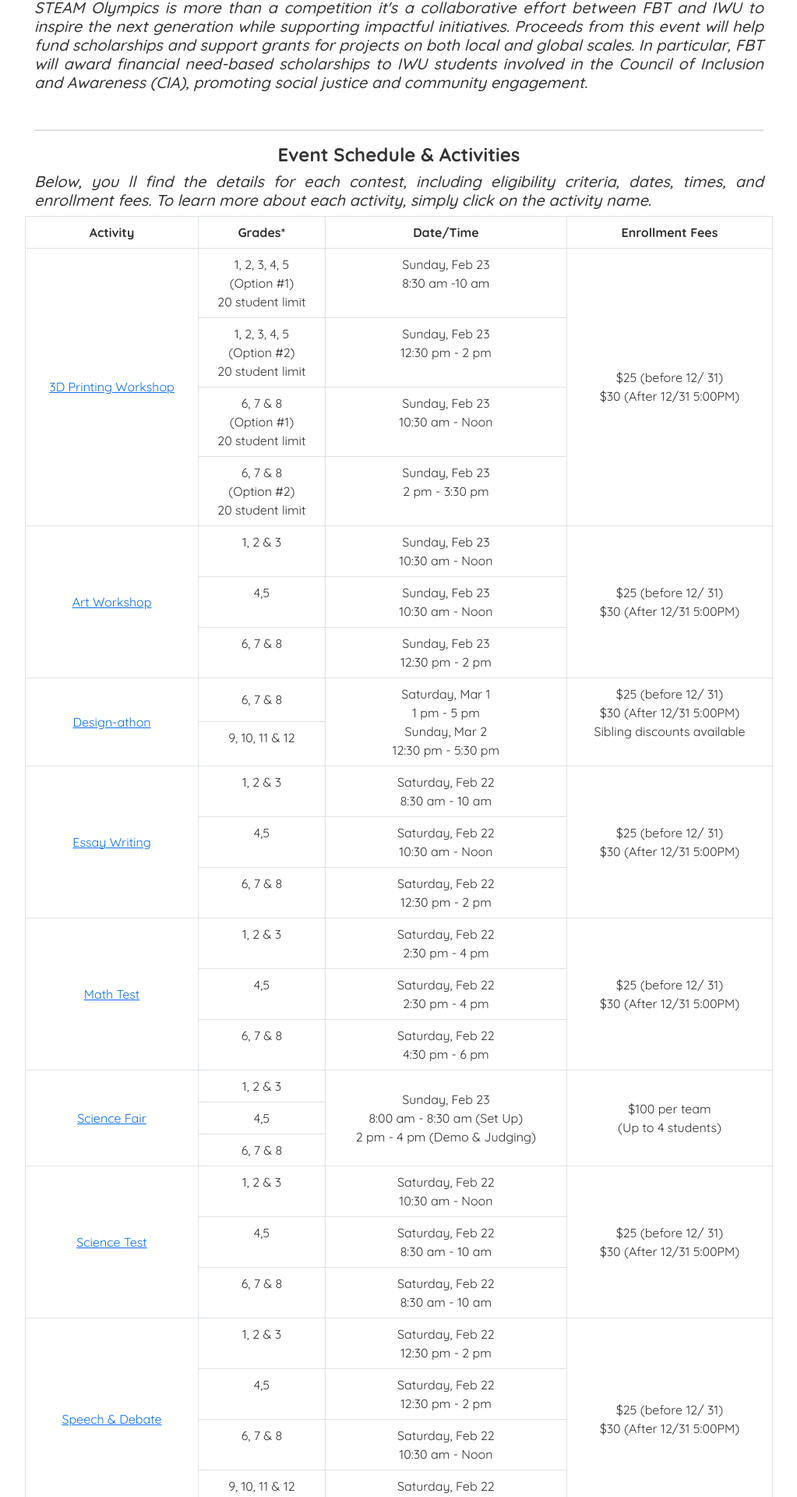
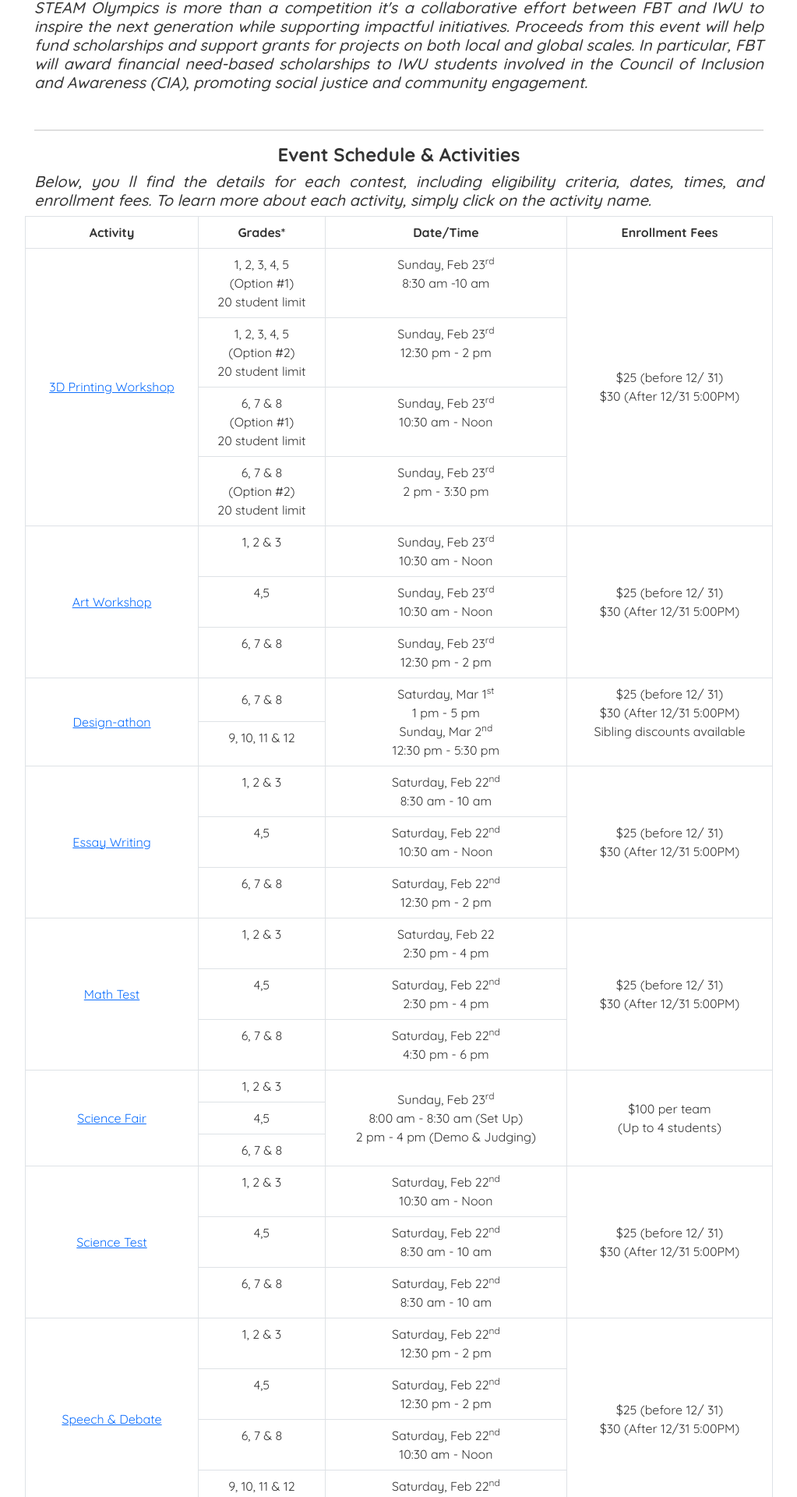
Before and after one commit to RahulVarunGit/mcia-react, a React (Create React App) app: page /steam in a window 1280 px wide. Shown: the part 876-2796 px from the top of the page at 78% size, without its empty margins (128-1151 px from the left). Built offline with nearby package versions, Linux system fonts and the light colour scheme.

Commit message:
date change for design-athon

```diff
--- a/src/javascript/STEAM/Designathon.js
+++ b/src/javascript/STEAM/Designathon.js
@@ -55,9 +55,9 @@ const STEAM2024 = () => {
         <div className="col-sm">
 
           <ul>
-            <li ><b>Day 1 (Saturday, Feb 15 1 - 5 pm): Interactive Learning Sessions</b><br />
+            <li ><b>Day 1 (Saturday, March 1<sup>st</sup> 1 - 5 pm): Interactive Learning Sessions</b><br />
               Students will kick off with short learning sessions on cutting-edge topics led by STEAM professionals. Participants can choose from topics like <b>AI Basics, Computer Vision, Machine Learning, Natural Language Processing (NLP),</b> and <b>AI in Gaming</b>. These sessions will be tailored for middle and high school students with minimal prior experience, ensuring a foundation of hands-on learning and exploration.</li>
-            <li ><b>Day 2 (Sunday, Feb 16 12:30-5:30 pm): Team-Based Design Challenge and Competition</b><br />
+            <li ><b>Day 2 (Sunday, March 2<sup>nd</sup> 12:30-5:30 pm): Team-Based Design Challenge and Competition</b><br />
               Teams of 3-4 students will work on a STEAM-related project for 2-3 hours, supported by mentors. Guided by their selected prompt or thought starter, teams will tackle a unique challenge, applying concepts from their learning sessions. Each team will be mentored by a speaker or industry expert, ensuring a supportive and enriching experience.
               At the end of the day, teams will pitch their projects to a panel of judges in a <b>5-10 minute presentation</b>, "Shark Tank" style. Judges will evaluate creativity, technical skill, and overall impact, with prizes awarded to winning teams.</li>
           </ul>
--- a/src/javascript/steam.js
+++ b/src/javascript/steam.js
@@ -5,7 +5,6 @@ import STEAMnav from '.././STEAM-Nav';
 const steam = () => {
 
   return (
-
 
 
 
@@ -32,11 +31,11 @@ const steam = () => {
       </div>
 
       <div>
-        <h5 className="justify c737373"><a href="/"><b>For A Better Tomorrow (FBT)</b></a> and <a href="https://www.iwu.edu/"><b>Illinois Wesleyan University (IWU)</b></a> <b>Proudly Present the 2nd Annual STEAM Olympics!. </b></h5>
+        <h5 className="justify c737373"><a href="/"><b>For A Better Tomorrow (FBT)</b></a> and <a href="https://www.iwu.edu/"><b>Illinois Wesleyan University (IWU)</b></a> <b>Proudly Present the 2<sup>nd</sup> Annual STEAM Olympics!. </b></h5>
       </div>
 
       <div>
-        <h5 className="justify c737373">We're excited to welcome students in grades 1 through 12 for an inspiring four-day event focused on exploring the worlds of Science, Technology, Engineering, Arts, and Mathematics (STEAM)! Mark your calendars for <b>February 22, 23 and March 1, 2 2025.</b></h5>
+        <h5 className="justify c737373">We're excited to welcome students in grades 1 through 12 for an inspiring four-day event focused on exploring the worlds of Science, Technology, Engineering, Arts, and Mathematics (STEAM)! Mark your calendars for <b>February 22<sup>nd</sup>, 23<sup>rd</sup> and March 1<sup>st</sup>, 2<sup>nd</sup> 2025.</b></h5>
       </div>
 
       <div>
@@ -91,7 +90,7 @@ const steam = () => {
               <td className="center-align">1, 2, 3, 4, 5<br />
                 (Option #1)<br />
                 20 student limit</td>
-              <td className="center-align">Sunday, Feb 23<br />
+              <td className="center-align">Sunday, Feb 23<sup>rd</sup><br />
                 8:30 am -10 am</td>
               <td rowspan="4" className="center-align align-middle">$25 (before 12/ 31)<br />
                 $30 (After 12/31 5:00PM)</td>
@@ -101,7 +100,7 @@ const steam = () => {
               <td className="center-align">1, 2, 3, 4, 5<br />
                 (Option #2)<br />
                 20 student limit</td>
-              <td className="center-align">Sunday, Feb 23<br />
+              <td className="center-align">Sunday, Feb 23<sup>rd</sup><br />
                 12:30 pm - 2 pm</td>
             </tr>
 
@@ -109,7 +108,7 @@ const steam = () => {
               <td className="center-align">6, 7 & 8<br />
                 (Option #1)<br />
                 20 student limit</td>
-              <td className="center-align">Sunday, Feb 23<br />
+              <td className="center-align">Sunday, Feb 23<sup>rd</sup><br />
                 10:30 am - Noon</td>
             </tr>
 
@@ -117,14 +116,14 @@ const steam = () => {
               <td className="center-align">6, 7 & 8<br />
                 (Option #2)<br />
                 20 student limit</td>
-              <td className="center-align">Sunday, Feb 23<br />
+              <td className="center-align">Sunday, Feb 23<sup>rd</sup><br />
                 2 pm - 3:30 pm</td>
             </tr>
 
             <tr>
               <td rowspan="3" className="center-align align-middle"><a href="/steam/artWorkshop">Art Workshop</a></td>
               <td className="center-align">1, 2 & 3</td>
-              <td className="center-align">Sunday, Feb 23 <br />
+              <td className="center-align">Sunday, Feb 23<sup>rd</sup> <br />
                 10:30 am - Noon</td>
               <td rowspan="3" className="center-align align-middle">$25 (before 12/ 31)<br />
                 $30 (After 12/31 5:00PM)</td>
@@ -132,22 +131,22 @@ const steam = () => {
 
             <tr>
               <td className="center-align">4,5</td>
-              <td className="center-align">Sunday, Feb 23<br />
+              <td className="center-align">Sunday, Feb 23<sup>rd</sup><br />
                 10:30 am - Noon</td>
             </tr>
 
             <tr>
               <td className="center-align">6, 7 & 8</td>
-              <td className="center-align">Sunday, Feb 23<br />
+              <td className="center-align">Sunday, Feb 23<sup>rd</sup><br />
                 12:30 pm - 2 pm</td>
             </tr>
 
             <tr>
               <td rowspan="2" className="center-align align-middle"><a href="/steam/designathon">Design-athon</a></td>
               <td className="center-align align-middle">6, 7 & 8</td>
-              <td rowspan="2" className="center-align align-middle">Saturday, Mar 1<br />
+              <td rowspan="2" className="center-align align-middle">Saturday, Mar 1<sup>st</sup><br />
                 1 pm - 5 pm<br />
-                Sunday, Mar 2<br />
+                Sunday, Mar 2<sup>nd</sup><br />
                 12:30 pm - 5:30 pm</td>
               <td rowspan="2" className="center-align">$25 (before 12/ 31)<br />
                 $30 (After 12/31 5:00PM)<br />
@@ -163,7 +162,7 @@ const steam = () => {
             <tr>
               <td rowspan="3" className="center-align align-middle"><a href="/steam/essayWriting">Essay Writing</a></td>
               <td className="center-align">1, 2 & 3</td>
-              <td className="center-align">Saturday, Feb 22<br />
+              <td className="center-align">Saturday, Feb 22<sup>nd</sup><br />
                 8:30 am - 10 am</td>
               <td rowspan="3" className="center-align align-middle">$25 (before 12/ 31)<br />
                 $30 (After 12/31 5:00PM)</td>
@@ -171,13 +170,13 @@ const steam = () => {
 
             <tr>
               <td className="center-align">4,5</td>
-              <td className="center-align">Saturday, Feb 22<br />
+              <td className="center-align">Saturday, Feb 22<sup>nd</sup><br />
                 10:30 am - Noon</td>
             </tr>
 
             <tr>
               <td className="center-align">6, 7 & 8</td>
-              <td className="center-align">Saturday, Feb 22<br />
+              <td className="center-align">Saturday, Feb 22<sup>nd</sup><br />
                 12:30 pm - 2 pm</td>
             </tr>
 
@@ -192,20 +191,20 @@ const steam = () => {
 
             <tr>
               <td className="center-align">4,5</td>
-              <td className="center-align">Saturday, Feb 22<br />
+              <td className="center-align">Saturday, Feb 22<sup>nd</sup><br />
                 2:30 pm - 4 pm</td>
             </tr>
 
             <tr>
               <td className="center-align">6, 7 & 8</td>
-              <td className="center-align">Saturday, Feb 22<br />
+              <td className="center-align">Saturday, Feb 22<sup>nd</sup><br />
                 4:30 pm - 6 pm</td>
             </tr>
 
             <tr>
               <td rowspan="3" className="center-align align-middle"><a href="/steam/scienceFair">Science Fair</a></td>
               <td className="center-align">1, 2 & 3</td>
-              <td rowspan="3" className="center-align align-middle">Sunday, Feb 23<br />
+              <td rowspan="3" className="center-align align-middle">Sunday, Feb 23<sup>rd</sup><br />
                 8:00 am - 8:30 am (Set Up)<br />
                 2 pm  - 4 pm (Demo & Judging)</td>
               <td rowspan="3" className="center-align align-middle">$100 per team <br />
@@ -223,7 +222,7 @@ const steam = () => {
             <tr>
               <td rowspan="3" className="center-align align-middle"><a href="/steam/scienceTest">Science Test</a></td>
               <td className="center-align">1, 2 & 3</td>
-              <td className="center-align">Saturday, Feb 22<br />
+              <td className="center-align">Saturday, Feb 22<sup>nd</sup><br />
                 10:30 am - Noon</td>
               <td rowspan="3" className="center-align align-middle">$25 (before 12/ 31)<br />
                 $30 (After 12/31 5:00PM)</td>
@@ -231,20 +230,20 @@ const steam = () => {
 
             <tr>
               <td className="center-align">4,5</td>
-              <td className="center-align">Saturday, Feb 22<br />
+              <td className="center-align">Saturday, Feb 22<sup>nd</sup><br />
                 8:30 am - 10 am</td>
             </tr>
 
             <tr>
               <td className="center-align">6, 7 & 8</td>
-              <td className="center-align">Saturday, Feb 22<br />
+              <td className="center-align">Saturday, Feb 22<sup>nd</sup><br />
                 8:30 am - 10 am</td>
             </tr>
 
             <tr>
               <td rowspan="4" className="center-align align-middle"><a href="/steam/debate">Speech & Debate</a></td>
               <td className="center-align">1, 2 & 3</td>
-              <td className="center-align">Saturday, Feb 22<br />
+              <td className="center-align">Saturday, Feb 22<sup>nd</sup><br />
                 12:30 pm - 2 pm</td>
               <td rowspan="4" className="center-align align-middle">$25 (before 12/ 31)<br />
                 $30 (After 12/31 5:00PM)</td>
@@ -252,26 +251,26 @@ const steam = () => {
 
             <tr>
               <td className="center-align">4,5</td>
-              <td className="center-align">Saturday, Feb 22<br />
+              <td className="center-align">Saturday, Feb 22<sup>nd</sup><br />
                 12:30 pm - 2 pm</td>
             </tr>
 
             <tr>
               <td className="center-align">6, 7 & 8</td>
-              <td className="center-align">Saturday, Feb 22<br />
+              <td className="center-align">Saturday, Feb 22<sup>nd</sup><br />
                 10:30 am - Noon</td>
             </tr>
 
             <tr>
               <td className="center-align">9, 10, 11 & 12</td>
-              <td className="center-align">Saturday, Feb 22<br />
+              <td className="center-align">Saturday, Feb 22<sup>nd</sup><br />
                 2:30 pm - 4 pm</td>
             </tr>
 
             <tr>
               <td rowspan="3" className="center-align align-middle"><a href="/steam/spellingBee">Spelling Bee</a></td>
               <td className="center-align">1, 2 & 3</td>
-              <td className="center-align">Saturday, Feb 22<br />
+              <td className="center-align">Saturday, Feb 22<sup>nd</sup><br />
                 4:30 pm - 6 pm</td>
               <td rowspan="3" className="center-align align-middle">$25 (before 12/ 31)<br />
                 $30 (After 12/31 5:00PM)</td>
@@ -279,7 +278,7 @@ const steam = () => {
 
             <tr>
               <td className="center-align">4,5</td>
-              <td className="center-align">Saturday, Feb 22<br />
+              <td className="center-align">Saturday, Feb 22<sup>nd</sup><br />
                 4:30 pm - 6 pm</td>
             </tr>
 
@@ -292,7 +291,7 @@ const steam = () => {
             <tr>
               <td rowspan="4" className="center-align align-middle"><a href="/steam/steamQuest">STEAM Quest</a></td>
               <td className="center-align">1, 2 & 3</td>
-              <td className="center-align">Sunday, Feb 23<br />
+              <td className="center-align">Sunday, Feb 23<sup>rd</sup><br />
                 2 pm - 3:30 pm</td>
               <td rowspan="4" className="center-align align-middle">$25 (before 12/ 31)<br />
                 $30 (After 12/31 5:00PM)</td>
@@ -300,19 +299,19 @@ const steam = () => {
 
             <tr>
               <td className="center-align">4,5</td>
-              <td className="center-align">Sunday, Feb 23<br />
+              <td className="center-align">Sunday, Feb 23<sup>rd</sup><br />
                 2 pm - 3:30 pm</td>
             </tr>
 
             <tr>
               <td className="center-align">6, 7 & 8</td>
-              <td className="center-align">Sunday, Feb 23<br />
+              <td className="center-align">Sunday, Feb 23<sup>rd</sup><br />
                 8:30 am - 10 am</td>
             </tr>
 
             <tr>
               <td className="center-align">9, 10, 11, 12</td>
-              <td className="center-align">Sunday, Feb 23<br />
+              <td className="center-align">Sunday, Feb 23<sup>rd</sup><br />
                 12:30 pm - 2 pm</td>
             </tr>
 
@@ -357,10 +356,10 @@ const steam = () => {
         <div className="col-sm">
 
           <ul>
-            <li ><b>Physics Lab (ISU):</b> Friday, Feb 22, 6 pm - 7:30 pm</li>
-            <li ><b>Biology Lab (IWU):</b> Sunday, Feb 23, 3:30 pm - 4 pm</li>
-            <li ><b>Chemistry Lab (IWU):</b> Sunday, Feb 23, 4 pm - 4:30 pm</li>
-            <li ><b>Physics Lab (IWU):</b> Sunday, Feb 23, 4:30 pm - 5 pm</li>
+            <li ><b>Physics Lab (ISU):</b> Friday, Feb 22<sup>nd</sup>, 6 pm - 7:30 pm</li>
+            <li ><b>Biology Lab (IWU):</b> Sunday, Feb 23<sup>rd</sup>, 3:30 pm - 4 pm</li>
+            <li ><b>Chemistry Lab (IWU):</b> Sunday, Feb 23<sup>rd</sup>, 4 pm - 4:30 pm</li>
+            <li ><b>Physics Lab (IWU):</b> Sunday, Feb 23<sup>rd</sup>, 4:30 pm - 5 pm</li>
           </ul>
 
         </div>
@@ -384,7 +383,7 @@ const steam = () => {
         <div className="col-sm">
 
           <h4 className="center-align"><b >Award Ceremony & Keynote Address</b></h4>
-          <h5 className="justify c737373"><i >Celebrate our participants  achievements with an award ceremony featuring a keynote address from a prominent leader in the STEAM field, scheduled for Sunday, Feb 23, from 6 pm - 7:30 pm. Medals will be awarded to the top scorers per grade, and all participants will receive a <b>participation certificate</b>. This is a great way to enjoy a low-stakes challenge and celebrate your skills in different STEAM activities.</i></h5>
+          <h5 className="justify c737373"><i >Celebrate our participants  achievements with an award ceremony featuring a keynote address from a prominent leader in the STEAM field, scheduled for Sunday, Feb 23<sup>rd</sup>, from 6 pm - 7:30 pm. Medals will be awarded to the top scorers per grade, and all participants will receive a <b>participation certificate</b>. This is a great way to enjoy a low-stakes challenge and celebrate your skills in different STEAM activities.</i></h5>
           <h5 className="justify c737373"><i >School with most medals will win a <b>Championship Trophy</b> and <b>$250 cash prize</b>.</i></h5>
         </div>
 
@@ -424,7 +423,6 @@ const steam = () => {
 
 
 
-
   );
 }
 export default steam;
```
